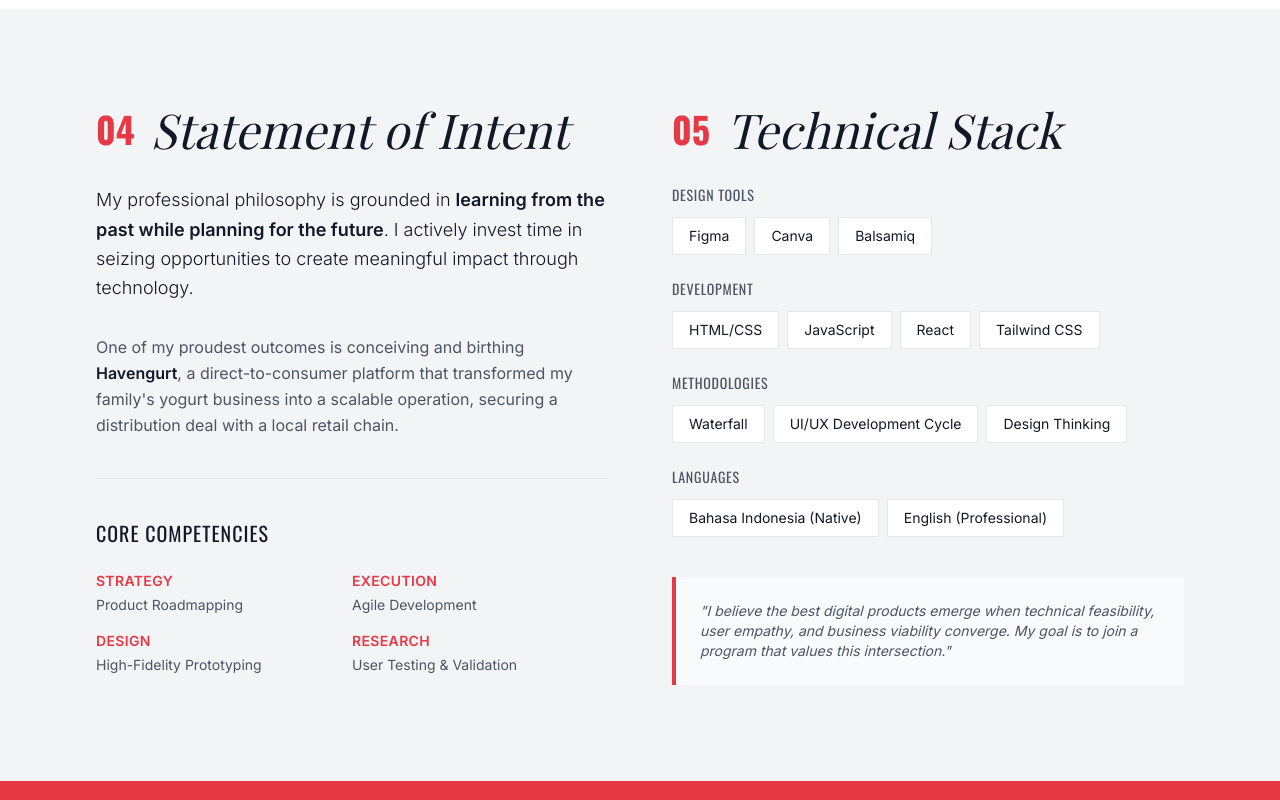
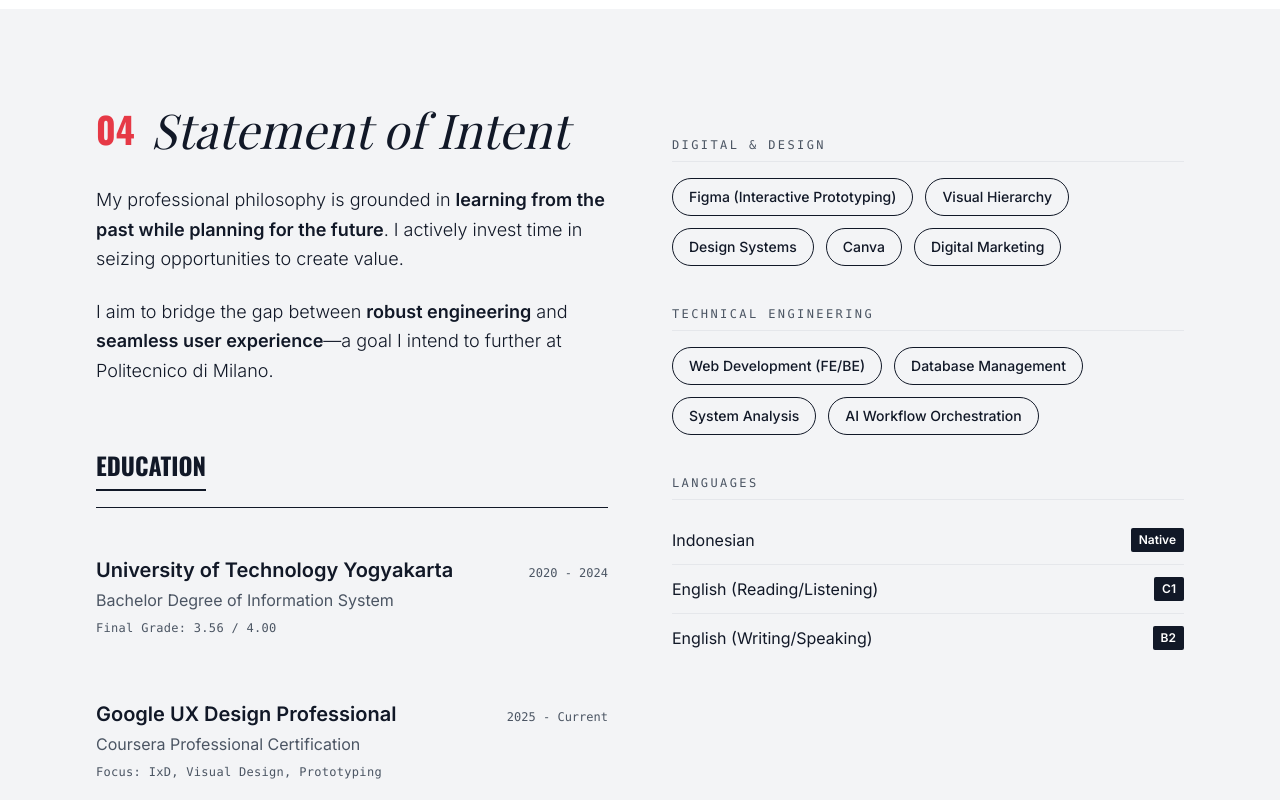
Before and after one commit to avexrage/portfolio, a React (Vite) app: page / in a window 1280 px wide. Shown: the part 8240-9040 px from the top of the page. Built offline with nearby package versions, Linux system fonts and the light colour scheme; a web font is replaced by a local one.

Commit message:
Redesign About section to match new design: Added Education, updated Statement of Intent, and restructured Skills/Languages

```diff
--- a/src/components/About.jsx
+++ b/src/components/About.jsx
@@ -2,96 +2,94 @@ function About() {
     return (
         <section id="about" className="py-24 px-6 md:px-12 lg:px-24 bg-bg-secondary text-text-primary">
             <div className="grid grid-cols-1 md:grid-cols-2 gap-16">
+                {/* Left Column */}
                 <div>
                     <div className="flex items-center gap-4 mb-8">
                         <span className="font-display text-swiss-red text-4xl font-bold">04</span>
                         <h2 className="font-serif italic text-4xl md:text-5xl">Statement of Intent</h2>
                     </div>
 
-                    <p className="text-lg leading-relaxed mb-8 font-light text-text-primary">
+                    <p className="text-lg leading-relaxed mb-6 font-light text-text-primary">
                         My professional philosophy is grounded in <strong className="font-bold">learning from the past while
-                            planning for the future</strong>. I actively invest time in seizing opportunities to create
-                        meaningful impact through technology.
+                            planning for the future</strong>. I actively invest time in seizing opportunities to create value.
                     </p>
 
-                    <p className="text-base text-text-secondary mb-10 leading-relaxed">
-                        One of my proudest outcomes is conceiving and birthing <strong className="text-text-primary">Havengurt</strong>,
-                        a direct-to-consumer platform that transformed my family's yogurt business into a scalable operation,
-                        securing a distribution deal with a local retail chain.
+                    <p className="text-lg leading-relaxed mb-16 font-light text-text-primary">
+                        I aim to bridge the gap between <strong className="font-bold">robust engineering</strong> and <strong className="font-bold">seamless user experience</strong>—a goal I intend to further at Politecnico di Milano.
                     </p>
 
-                    <div className="border-t border-border-color pt-10">
-                        <h3 className="font-display uppercase text-xl tracking-wider mb-6 text-text-primary">Core Competencies</h3>
-                        <div className="grid grid-cols-2 gap-y-4">
-                            <div className="space-y-1">
-                                <p className="text-swiss-red text-sm font-bold uppercase tracking-wide">Strategy</p>
-                                <p className="text-text-secondary text-sm">Product Roadmapping</p>
+                    {/* Education Section */}
+                    <div>
+                        <h3 className="font-display font-bold text-2xl uppercase mb-4 border-b-2 border-text-primary pb-2 inline-block">EDUCATION</h3>
+                        <div className="w-full border-b border-text-primary mb-8"></div>
+
+                        <div className="space-y-8">
+                            {/* University */}
+                            <div className="bg-bg-tertiary/30 p-4 -mx-4 rounded-sm">
+                                <div className="flex justify-between items-baseline mb-1">
+                                    <h4 className="font-bold text-xl text-text-primary">University of Technology Yogyakarta</h4>
+                                    <span className="font-mono text-xs text-text-secondary">2020 - 2024</span>
                                 </div>
-                            <div className="space-y-1">
-                                <p className="text-swiss-red text-sm font-bold uppercase tracking-wide">Execution</p>
-                                <p className="text-text-secondary text-sm">Agile Development</p>
+                                <p className="text-text-secondary mb-2">Bachelor Degree of Information System</p>
+                                <p className="font-mono text-xs text-text-secondary tracking-wide">Final Grade: 3.56 / 4.00</p>
                             </div>
-                            <div className="space-y-1">
-                                <p className="text-swiss-red text-sm font-bold uppercase tracking-wide">Design</p>
-                                <p className="text-text-secondary text-sm">High-Fidelity Prototyping</p>
+
+                            {/* Certification */}
+                            <div className="bg-bg-tertiary/30 p-4 -mx-4 rounded-sm">
+                                <div className="flex justify-between items-baseline mb-1">
+                                    <h4 className="font-bold text-xl text-text-primary">Google UX Design Professional</h4>
+                                    <span className="font-mono text-xs text-text-secondary">2025 - Current</span>
                                 </div>
-                            <div className="space-y-1">
-                                <p className="text-swiss-red text-sm font-bold uppercase tracking-wide">Research</p>
-                                <p className="text-text-secondary text-sm">User Testing & Validation</p>
+                                <p className="text-text-secondary mb-2">Coursera Professional Certification</p>
+                                <p className="font-mono text-xs text-text-secondary tracking-wide">Focus: IxD, Visual Design, Prototyping</p>
                             </div>
                         </div>
                     </div>
                 </div>
 
-                <div>
-                    <div className="flex items-center gap-4 mb-8">
-                        <span className="font-display text-swiss-red text-4xl font-bold">05</span>
-                        <h2 className="font-serif italic text-4xl md:text-5xl">Technical Stack</h2>
-                    </div>
-
-                    <div className="space-y-6">
-                        <div>
-                            <h4 className="font-display uppercase text-sm tracking-wider mb-3 text-text-secondary">Design Tools</h4>
-                            <div className="flex flex-wrap gap-2">
-                                <span className="px-4 py-2 bg-bg-primary border border-border-color text-text-primary text-sm">Figma</span>
-                                <span className="px-4 py-2 bg-bg-primary border border-border-color text-text-primary text-sm">Canva</span>
-                                <span className="px-4 py-2 bg-bg-primary border border-border-color text-text-primary text-sm">Balsamiq</span>
+                {/* Right Column */}
+                <div className="pt-8">
+                    {/* Digital & Design */}
+                    <div className="mb-10">
+                        <h4 className="font-mono text-xs uppercase tracking-[0.2em] text-text-secondary mb-4 border-b border-border-color pb-2">Digital & Design</h4>
+                        <div className="flex flex-wrap gap-3">
+                            {['Figma (Interactive Prototyping)', 'Visual Hierarchy', 'Design Systems', 'Canva', 'Digital Marketing'].map((skill) => (
+                                <span key={skill} className="px-4 py-2 rounded-full border border-text-primary text-text-primary text-sm font-medium hover:bg-text-primary hover:text-bg-primary transition-colors cursor-default">
+                                    {skill}
+                                </span>
+                            ))}
                         </div>
                     </div>
 
-                        <div>
-                            <h4 className="font-display uppercase text-sm tracking-wider mb-3 text-text-secondary">Development</h4>
-                            <div className="flex flex-wrap gap-2">
-                                <span className="px-4 py-2 bg-bg-primary border border-border-color text-text-primary text-sm">HTML/CSS</span>
-                                <span className="px-4 py-2 bg-bg-primary border border-border-color text-text-primary text-sm">JavaScript</span>
-                                <span className="px-4 py-2 bg-bg-primary border border-border-color text-text-primary text-sm">React</span>
-                                <span className="px-4 py-2 bg-bg-primary border border-border-color text-text-primary text-sm">Tailwind CSS</span>
+                    {/* Technical Engineering */}
+                    <div className="mb-10">
+                        <h4 className="font-mono text-xs uppercase tracking-[0.2em] text-text-secondary mb-4 border-b border-border-color pb-2">Technical Engineering</h4>
+                        <div className="flex flex-wrap gap-3">
+                            {['Web Development (FE/BE)', 'Database Management', 'System Analysis', 'AI Workflow Orchestration'].map((skill) => (
+                                <span key={skill} className="px-4 py-2 rounded-full border border-text-primary text-text-primary text-sm font-medium hover:bg-text-primary hover:text-bg-primary transition-colors cursor-default">
+                                    {skill}
+                                </span>
+                            ))}
                         </div>
                     </div>
 
+                    {/* Languages */}
                     <div>
-                            <h4 className="font-display uppercase text-sm tracking-wider mb-3 text-text-secondary">Methodologies</h4>
-                            <div className="flex flex-wrap gap-2">
-                                <span className="px-4 py-2 bg-bg-primary border border-border-color text-text-primary text-sm">Waterfall</span>
-                                <span className="px-4 py-2 bg-bg-primary border border-border-color text-text-primary text-sm">UI/UX Development Cycle</span>
-                                <span className="px-4 py-2 bg-bg-primary border border-border-color text-text-primary text-sm">Design Thinking</span>
+                        <h4 className="font-mono text-xs uppercase tracking-[0.2em] text-text-secondary mb-4 border-b border-border-color pb-2">Languages</h4>
+                        <div className="space-y-0 divide-y divide-border-color">
+                            <div className="flex justify-between items-center py-3">
+                                <span className="text-text-primary">Indonesian</span>
+                                <span className="bg-text-primary text-bg-primary text-xs font-bold px-2 py-1 rounded-sm">Native</span>
+                            </div>
+                            <div className="flex justify-between items-center py-3">
+                                <span className="text-text-primary">English (Reading/Listening)</span>
+                                <span className="bg-text-primary text-bg-primary text-xs font-bold px-2 py-1 rounded-sm">C1</span>
+                            </div>
+                            <div className="flex justify-between items-center py-3">
+                                <span className="text-text-primary">English (Writing/Speaking)</span>
+                                <span className="bg-text-primary text-bg-primary text-xs font-bold px-2 py-1 rounded-sm">B2</span>
                             </div>
                         </div>
-
-                        <div>
-                            <h4 className="font-display uppercase text-sm tracking-wider mb-3 text-text-secondary">Languages</h4>
-                            <div className="flex flex-wrap gap-2">
-                                <span className="px-4 py-2 bg-bg-primary border border-border-color text-text-primary text-sm">Bahasa Indonesia (Native)</span>
-                                <span className="px-4 py-2 bg-bg-primary border border-border-color text-text-primary text-sm">English (Professional)</span>
-                            </div>
-                        </div>
-                    </div>
-
-                    <div className="mt-10 p-6 bg-bg-tertiary border-l-4 border-swiss-red">
-                        <p className="text-sm text-text-secondary italic">
-                            "I believe the best digital products emerge when technical feasibility, user empathy, and
-                            business viability converge. My goal is to join a program that values this intersection."
-                        </p>
                     </div>
                 </div>
             </div>
```
Lines whose indentation alone changed are shown as unchanged.
